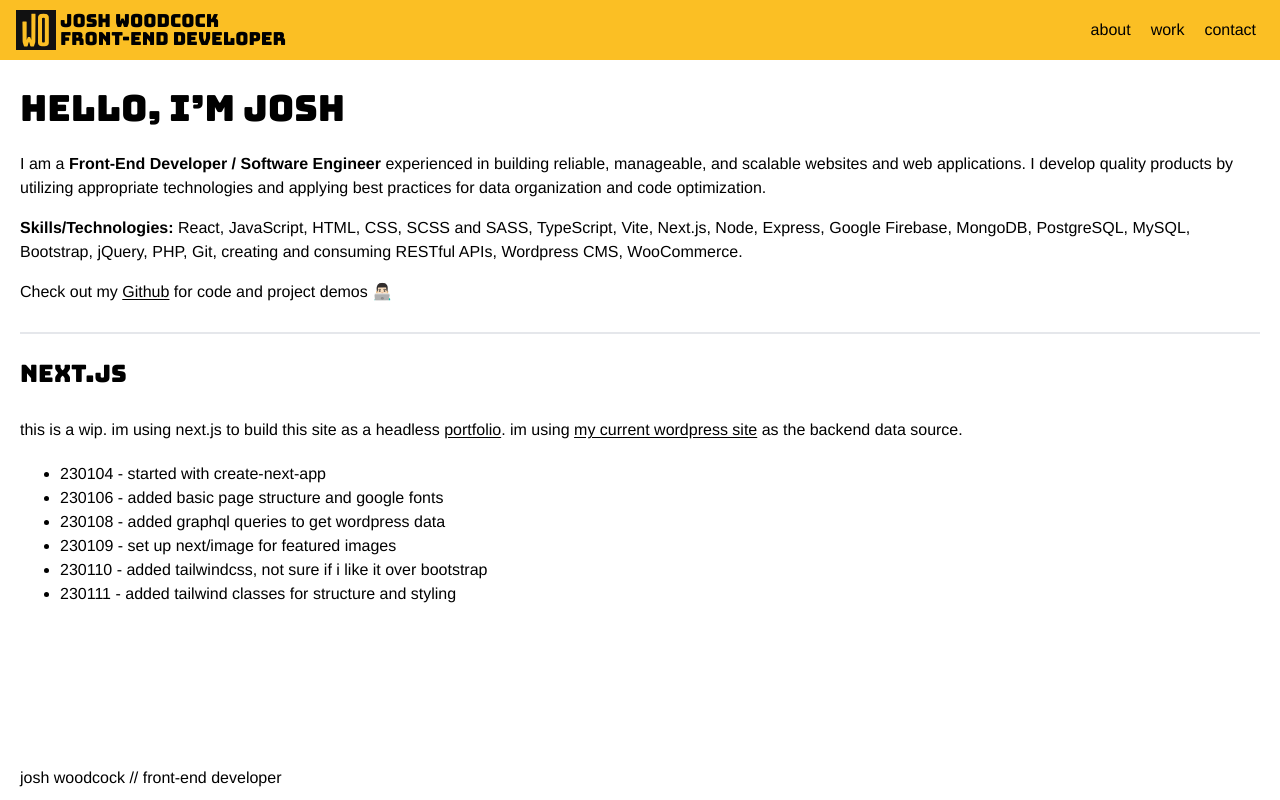
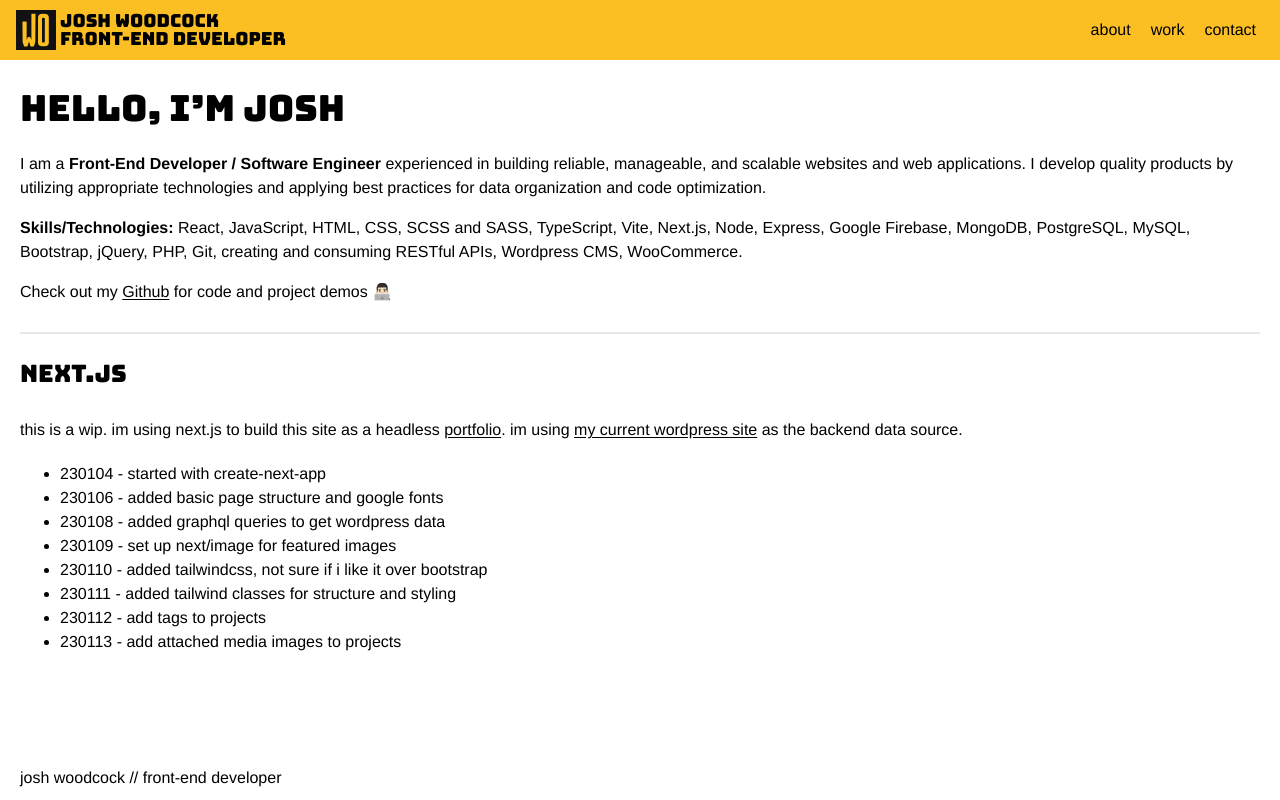
Before and after one commit to j0w0/nextjs-portfolio, a Next.js app: page / in a window 1280 px wide. Built offline with nearby package versions, Linux system fonts and the light colour scheme.

Commit message:
update status

```diff
--- a/src/pages/index.js
+++ b/src/pages/index.js
@@ -53,6 +53,8 @@ export default function Home({ page }) {
             230110 - added tailwindcss, not sure if i like it over bootstrap
           </li>
           <li>230111 - added tailwind classes for structure and styling</li>
+          <li>230112 - add tags to projects</li>
+          <li>230113 - add attached media images to projects</li>
         </ul>
       </main>
     </>
@@ -72,11 +74,3 @@ export async function getServerSideProps() {
     },
   };
 }
-
-// export async function getStaticProps(context) {
-//   return {
-//     props: {
-//       page: {},
-//     },
-//   };
-// }
```
